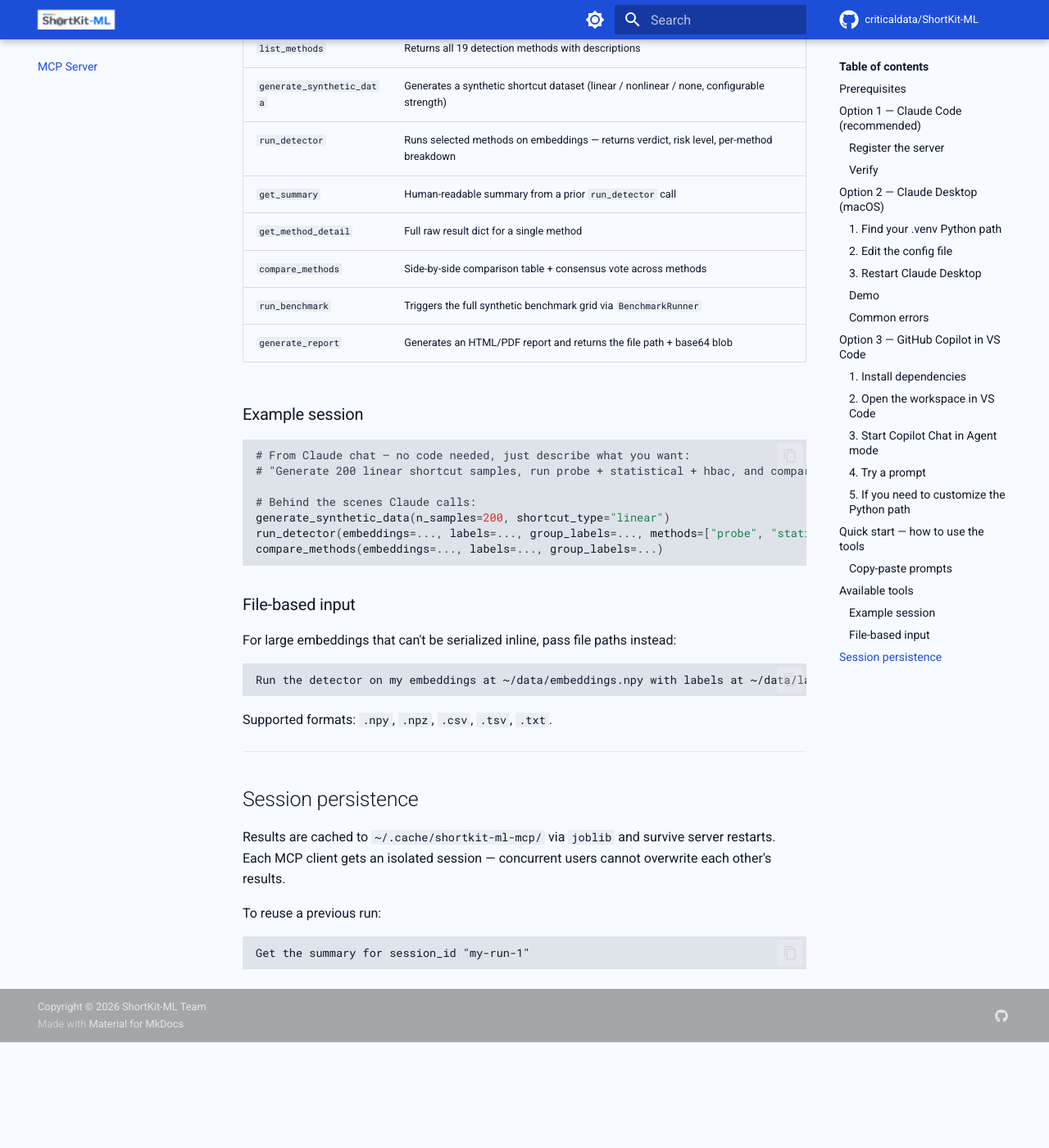
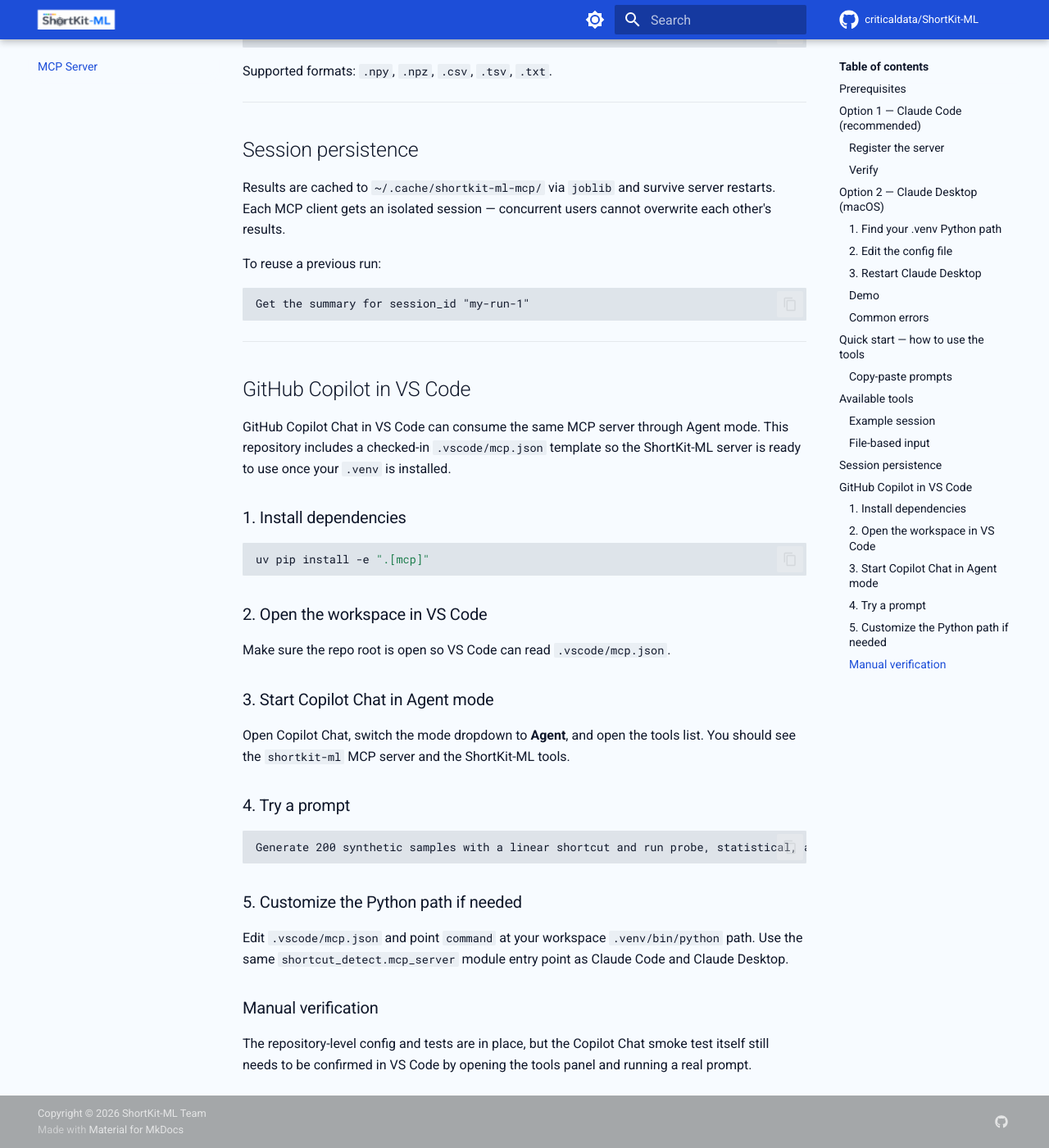
Before and after one commit to criticaldata/ShortKit-ML, an MkDocs documentation site: the page built from docs/mcp-server.md, in a window 1280 px wide and 1400 px high, scrolled down 5657 px. Shown: the whole window at 82% size. Built offline with MkDocs 1.6.1 and Material for MkDocs 9.7.7, drawn with Linux system fonts in a browser that asks for light colours; comment, search, counter and statistics services are not loaded; the version menu is left out; before the commit the page ends 6928 px from its top, so only the background shows below that; some of the changed text lies outside the part shown.

Commit message:
move copilot docs to final section

````diff
--- a/docs/mcp-server.md
+++ b/docs/mcp-server.md
@@ -111,36 +111,6 @@
 
 ---
 
-## Option 3 — GitHub Copilot in VS Code
-
-GitHub Copilot Chat in VS Code can consume MCP servers directly in Agent mode. This repository includes a checked-in `.vscode/mcp.json` template so the ShortKit-ML server is ready to use once your `.venv` is installed.
-
-### 1. Install dependencies
-
-```bash
-uv pip install -e ".[mcp]"
-```
-
-### 2. Open the workspace in VS Code
-
-Make sure the repo root is open so VS Code can read `.vscode/mcp.json`.
-
-### 3. Start Copilot Chat in Agent mode
-
-Open Copilot Chat, switch the mode dropdown to **Agent**, and click the tools icon. Under the `shortkit-ml` MCP server, you should see the ShortKit-ML tools.
-
-### 4. Try a prompt
-
-```text
-Generate 200 synthetic samples with a linear shortcut and run probe, statistical, and hbac on them.
-```
-
-### 5. If you need to customize the Python path
-
-Edit `.vscode/mcp.json` and point `command` at your workspace `.venv/bin/python` path. Use the same `shortcut_detect.mcp_server` module entry point as Claude Code and Claude Desktop.
-
----
-
 ## Quick start — how to use the tools
 
 Once connected, the tools are **automatic** — Claude calls them for you based on what you ask. You never invoke them by name. Just describe what you want in plain English.
@@ -243,3 +213,37 @@
 ```
 Get the summary for session_id "my-run-1"
 ```
+
+---
+
+## GitHub Copilot in VS Code
+
+GitHub Copilot Chat in VS Code can consume the same MCP server through Agent mode. This repository includes a checked-in `.vscode/mcp.json` template so the ShortKit-ML server is ready to use once your `.venv` is installed.
+
+### 1. Install dependencies
+
+```bash
+uv pip install -e ".[mcp]"
+```
+
+### 2. Open the workspace in VS Code
+
+Make sure the repo root is open so VS Code can read `.vscode/mcp.json`.
+
+### 3. Start Copilot Chat in Agent mode
+
+Open Copilot Chat, switch the mode dropdown to **Agent**, and open the tools list. You should see the `shortkit-ml` MCP server and the ShortKit-ML tools.
+
+### 4. Try a prompt
+
+```text
+Generate 200 synthetic samples with a linear shortcut and run probe, statistical, and hbac on them.
+```
+
+### 5. Customize the Python path if needed
+
+Edit `.vscode/mcp.json` and point `command` at your workspace `.venv/bin/python` path. Use the same `shortcut_detect.mcp_server` module entry point as Claude Code and Claude Desktop.
+
+### Manual verification
+
+The repository-level config and tests are in place, but the Copilot Chat smoke test itself still needs to be confirmed in VS Code by opening the tools panel and running a real prompt.
````
